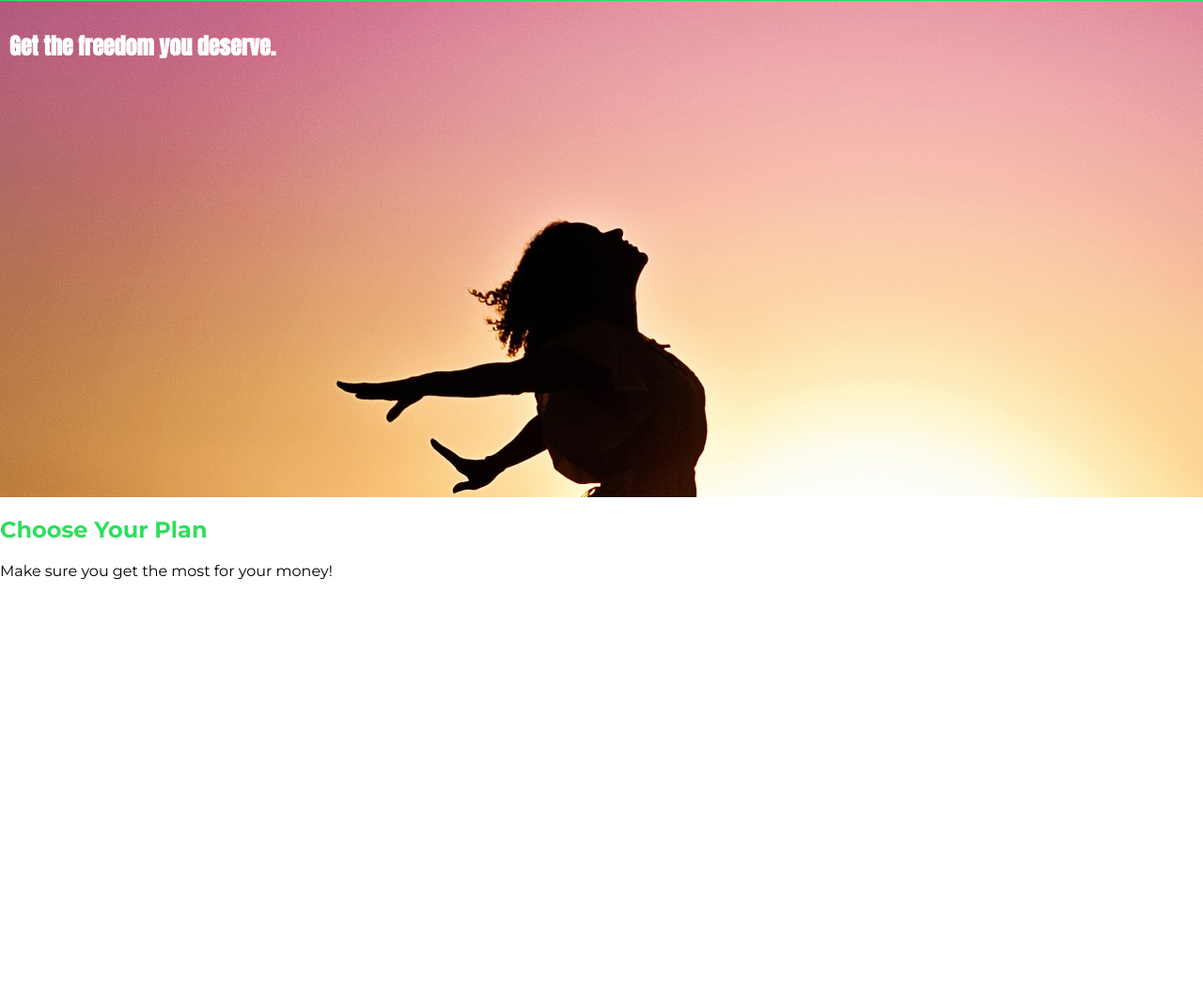
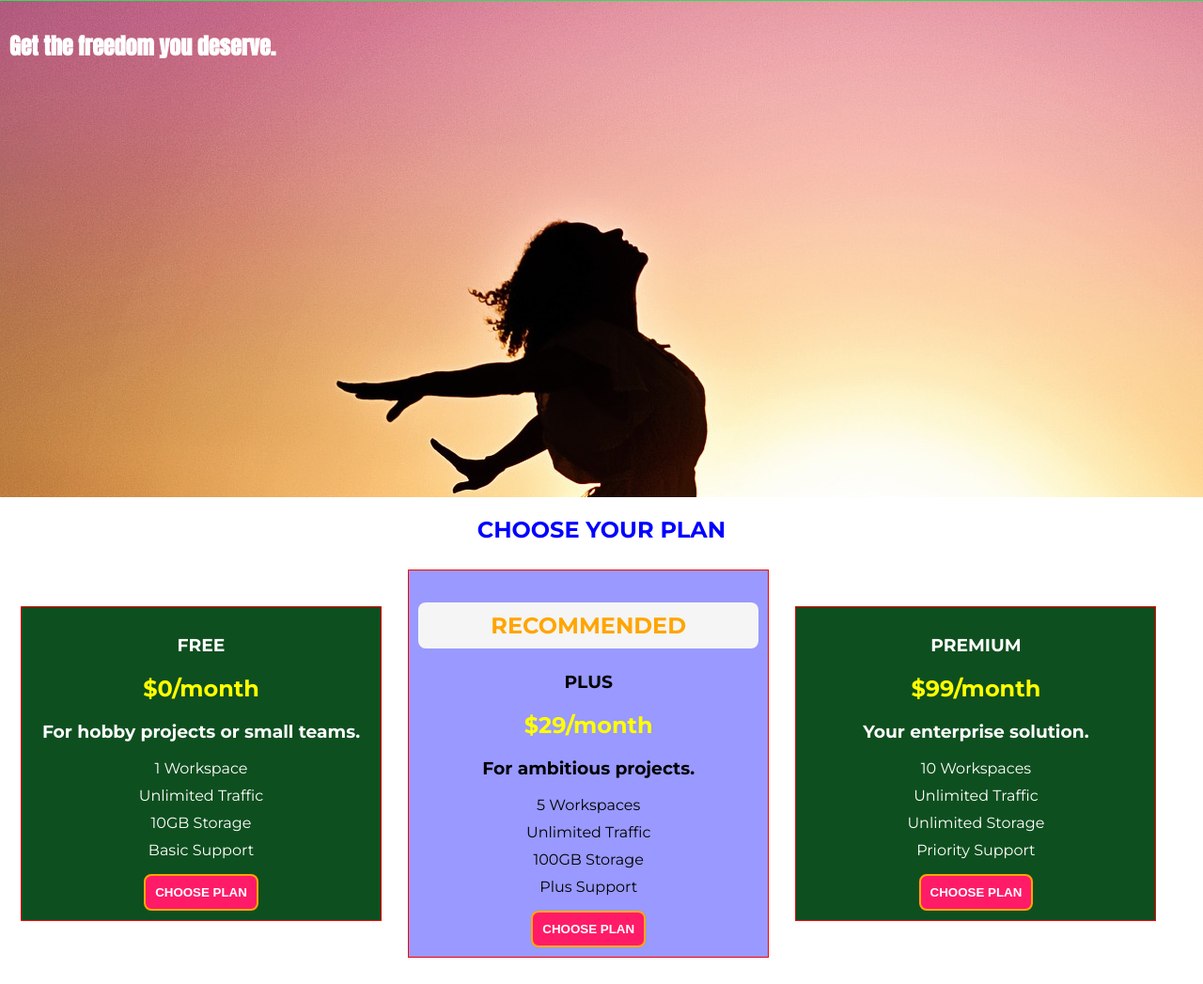
Before and after one commit to lecongdanh5990/CSS_Chuong5, a plain HTML site: page practicing-basics-01-adding-style-to-plans-starting-code/index.html in a window 1280 px wide. Shown: the part 42-1089 px from the top of the page at 94% size. Before the commit the page ends 800 px from the top, so only its background shows below. Drawn offline with Linux system fonts and the light colour scheme.

Commit message:
lam xong phan than cho giao dien

```diff
--- a/practicing-basics-01-adding-style-to-plans-starting-code/index.html
+++ b/practicing-basics-01-adding-style-to-plans-starting-code/index.html
@@ -37,9 +37,55 @@
             <h1>Get the freedom you deserve.</h1>
         </section>
         <section id="plans">
-            <h1 class="section-title">Choose Your Plan</h1>
-            <p>Make sure you get the most for your money!</p>
+            <h1 class="title">CHOOSE YOUR PLAN</h1>
+            <div class="product-items">
+                <article class="product-item">
+                    <h1>FREE</h1>
+                    <h2>$0/month</h2>
+                    <h3>For hobby projects or small teams.</h3>
+                    <ul>
+                        <li>1 Workspace</li>
+                        <li>Unlimited Traffic</li>
+                        <li>10GB Storage</li>
+                        <li>Basic Support</li>
+                    </ul>
+                    <div>
+                        <button>CHOOSE PLAN</button>
+                    </div>
+                </article>
+                <article class="product-item product-item__highlighted">
+                    <h1 class="product-item__enotation">RECOMMENDED</h1>
+                    <h1>PLUS</h1>
+                    <h2>$29/month</h2>
+                    <h3>For ambitious projects.</h3>
+                    <ul>
+                        <li>5 Workspaces</li>
+                        <li>Unlimited Traffic</li>
+                        <li>100GB Storage</li>
+                        <li>Plus Support</li>
+                    </ul>
+                    <div>
+                        <button>CHOOSE PLAN</button>
+                    </div>
+                </article>
+                <article class="product-item">
+                    <h1>PREMIUM</h1>
+                    <h2>$99/month</h2>
+                    <h3>Your enterprise solution.</h3>
+                    <ul>
+                        <li>10 Workspaces</li>
+                        <li>Unlimited Traffic</li>
+                        <li>Unlimited Storage</li>
+                        <li>Priority Support</li>
+                    </ul>
+                    <div>
+                        <button>CHOOSE PLAN</button>
+                    </div>
+                </article>
+            </div>
+
         </section>
+
     </main>
 </body>
 
--- a/practicing-basics-01-adding-style-to-plans-starting-code/main.css
+++ b/practicing-basics-01-adding-style-to-plans-starting-code/main.css
@@ -89,3 +89,59 @@ body {
     background: white;
     border: none;
 }
+
+.product-items{
+    width: 100%;
+    margin: 20px 10px;
+
+}
+
+article.product-item{
+    border: solid 1px red;
+    padding: 10px;
+    margin:8px 12px;
+    width: 30%;
+    background-color: #0e4f1f;
+    color:white;
+    display: inline-block;
+    text-align: center;
+    vertical-align: middle;
+}
+
+article.product-item ul{
+    list-style-type: none;
+    padding-left: 0px;
+}
+
+article.product-item h2{
+    color: yellow;
+}
+
+article.product-item button{
+    background-color: #ff1b68;
+    padding: 10px;
+    border: solid 2px orange;
+    color: white;
+    font-weight: bold;
+    border-radius: 8px;
+}
+.title{
+    text-align: center;
+    color: blue;
+}
+
+.product-item__enotation{
+    font-size: 24px;
+    color: orange;
+    padding: 10px;
+    background-color: whitesmoke;
+    border-radius: 8px;
+}
+
+article.product-item__highlighted{
+    background-color: #9999ff;
+    color: black;
+}
+.product-item li{
+    margin: 10px 0px;
+}
```
